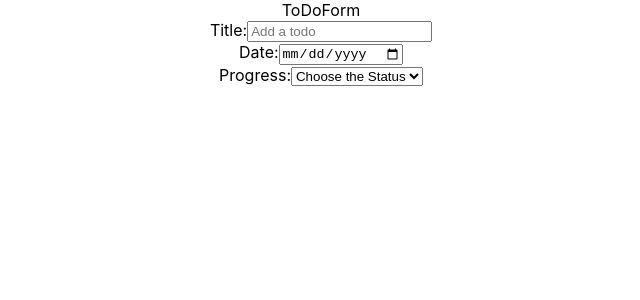
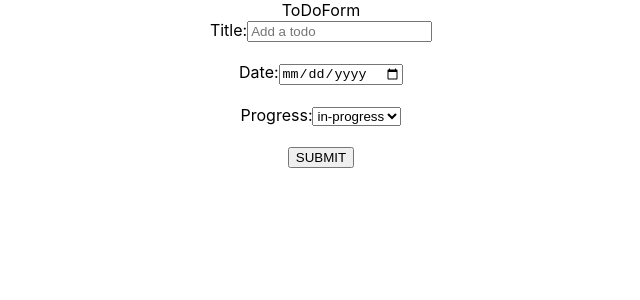
Before and after one commit to sgayathrii/TodoListReact, a React (Create React App) app: page / in a window 1280 px wide. Shown: the top 300 px of the page, without its empty margins (319-959 px from the left). Built offline with nearby package versions, Linux system fonts and the light colour scheme.

Commit message:
Completed the assignment

```diff
--- a/package.json
+++ b/package.json
@@ -10,6 +10,7 @@
     "react-dom": "^18.2.0",
     "react-router-dom": "^6.11.1",
     "react-scripts": "5.0.1",
+    "uuid": "^9.0.0",
     "web-vitals": "^2.1.0"
   },
   "scripts": {
--- a/src/App.css
+++ b/src/App.css
@@ -2,37 +2,25 @@
   text-align: center;
 }
 
-.App-logo {
-  height: 40vmin;
-  pointer-events: none;
+.todo-list{
+  display:flex;
+  flex-direction:row;
+  justify-content: space-around;
+  align-items: center;
+  list-style: none;
 }
 
-@media (prefers-reduced-motion: no-preference) {
-  .App-logo {
-    animation: App-logo-spin infinite 20s linear;
-  }
+.list-text{
+  width:200px;
+  text-align: left;
 }
 
-.App-header {
-  background-color: #282c34;
-  min-height: 100vh;
-  display: flex;
-  flex-direction: column;
-  align-items: center;
-  justify-content: center;
-  font-size: calc(10px + 2vmin);
-  color: white;
+.list-date{
+  width: 200px;
 }
 
-.App-link {
-  color: #61dafb;
+.list-status{
+  border: 1px solid #ccc;
+  padding: 3px;
+  height: 25px;
 }
-
-@keyframes App-logo-spin {
-  from {
-    transform: rotate(0deg);
-  }
-  to {
-    transform: rotate(360deg);
-  }
-}
--- a/src/App.js
+++ b/src/App.js
@@ -1,13 +1,33 @@
 import './App.css';
-import {Routes, Route} from "react-router-dom";
+import {useState, useEffect} from "react";
 
 import TodoForm from "./components/Form/TodoForm";
+import TodoList from "./components/TodoList";
 
 
 function App() {
+
+  const [todoInput, setTodoInput] = useState("");
+  const [todoDate, setTodoDate] = useState("");
+  const [todoProgress, setTodoProgress] = useState("");
+  const [todos, setTodos] = useState([]);
+
   return (
     <div className="App">
-      <TodoForm/>
+      <TodoForm
+        todoInput ={todoInput}
+        setTodoInput = {setTodoInput}
+        todoDate ={todoDate}
+        setTodoDate = {setTodoDate}
+        todoProgress ={todoProgress}
+        setTodoProgress = {setTodoProgress}
+        todos ={todos}
+        setTodos = {setTodos}
+      />
+      <TodoList
+        todos ={todos}
+        setTodos = {setTodos}
+      />
     </div>
   )
 }
--- a/src/components/Form/TodoForm.jsx
+++ b/src/components/Form/TodoForm.jsx
@@ -1,43 +1,64 @@
 import React from 'react'
 import {useState, useEffect} from "react";
+import {v4 as uuidv4} from "uuid";
+
+export default function ToDoForm({todoInput, setTodoInput, todoDate, setTodoDate, todoProgress, setTodoProgress, todos, setTodos}) {
+
+  const [values, setValues] = useState([]);
+
+  /* function handleInputChange(event){
+    setTodoInput(event.target.value);
+  }
+
+  function handleDateChange(event){
+    setTodoDate(event.target.value);
+  }
+
+  function handleStatusChange(event){
+    setTodoProgress(event.target.value);
+  } */
 
 
-export default function ToDoForm() {
+  function handleInputChange(event){
+    const {name, value} = event.target;
+    setValues({...values, [name]: value,});
+  };
 
-  const {todoInput, settodoInput} = useState([]);
-  const {todoDate, settodoDate} = useState([]);
-
+  function onFormSubmit(event){
+    event.preventDefault();
+    setTodos([...todos, {id: uuidv4(), values: values}]);
+    setTodoInput('');
+  }
   return (
     <div>ToDoForm
-      <form classNmae="todo-form">
+      <form className="todo-form" onSubmit={onFormSubmit}>
         <label name="title">Title:
           <input
               type="text"
               placeholder="Add a todo"
-              value={todoInput}
               name="todoText"
               className="todo-input"
+              onChange = {handleInputChange}
           />
-        </label> <br/>
+        </label> <br/><br/>
         <label name="date"> Date:
           <input
               type="date"
               placeholder="dd.mm.yyyy"
-              value = {todoDate}
               name= "todoDate"
               className="todo-date"
+              onChange = {handleInputChange}
           />
-        </label> <br/>
+        </label> <br/><br/>
         <label name="progress">Progress:
-          <select name="todoStatus" id="progress">
-            <option value="choose" disabled selected>Choose the Status</option>
+          <select name="todoStatus" id="progress" defaultValue="Choose the status" onChange = {handleInputChange}>
             <option value="in-progress">in-progress</option>
             <option value="done">done</option>
             <option value="not-started">not-started</option>
           </select>
-        </label> <br/>
+        </label> <br/><br/>
+        <button type="submit" className="todo-button" >SUBMIT</button>
       </form>
-
     </div>
   )
 }
--- /dev/null
+++ b/src/components/TodoList.jsx
@@ -0,0 +1,53 @@
+import React from 'react'
+import TodoForm from "./Form/TodoForm";
+
+import {useState, useEffect} from "react";
+
+export default function TodoList({todos, setTodos}) {
+
+
+  const statusColor = (description) => {
+    switch(description) {
+      case "in-progress":
+        return "blue";
+      case "done" :
+        return "green";
+      case "not-started":
+        return "red";
+      default:
+    }
+  }
+
+  function handleTodoDelete(itemId){
+
+    const updatedTodo = [...todos].filter((todo) => {return todo.id !== itemId})
+    setTodos(updatedTodo);
+  }
+
+
+
+  return (
+    <div>
+      <ul>
+        {todos.map((todo) => (
+          <div className="todo-list">
+            <li className="list-status" key={todo.id} style={{backgroundColor: `${statusColor(todo.values.todoStatus)}`}}>
+          </li>
+          <li className="list-text" key={todo.id}>
+            {todo.values.todoText}
+          </li>
+          <li className="list-date" key={todo.id}>
+            {todo.values.todoDate}
+          </li>
+
+          <button type="submit" onClick={() => handleTodoDelete(todo.id)}>Delete</button>
+
+          </div>
+        )
+
+
+        )}
+      </ul>
+    </div>
+  )
+}
```
Also changed, not shown: 1 other file (tests, documents, lock files or other folders).
